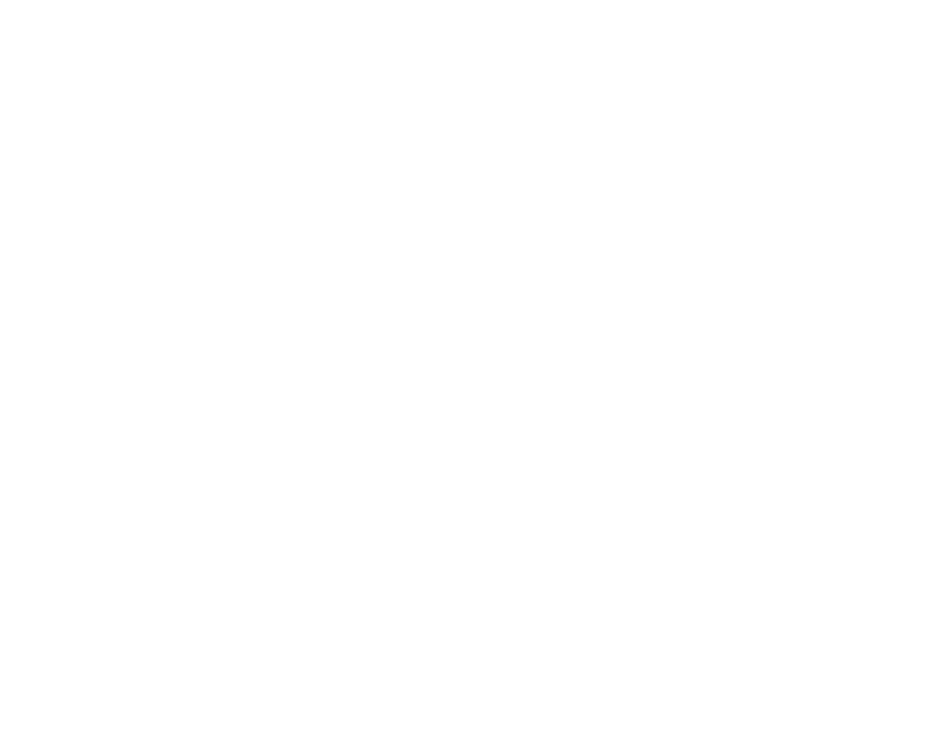
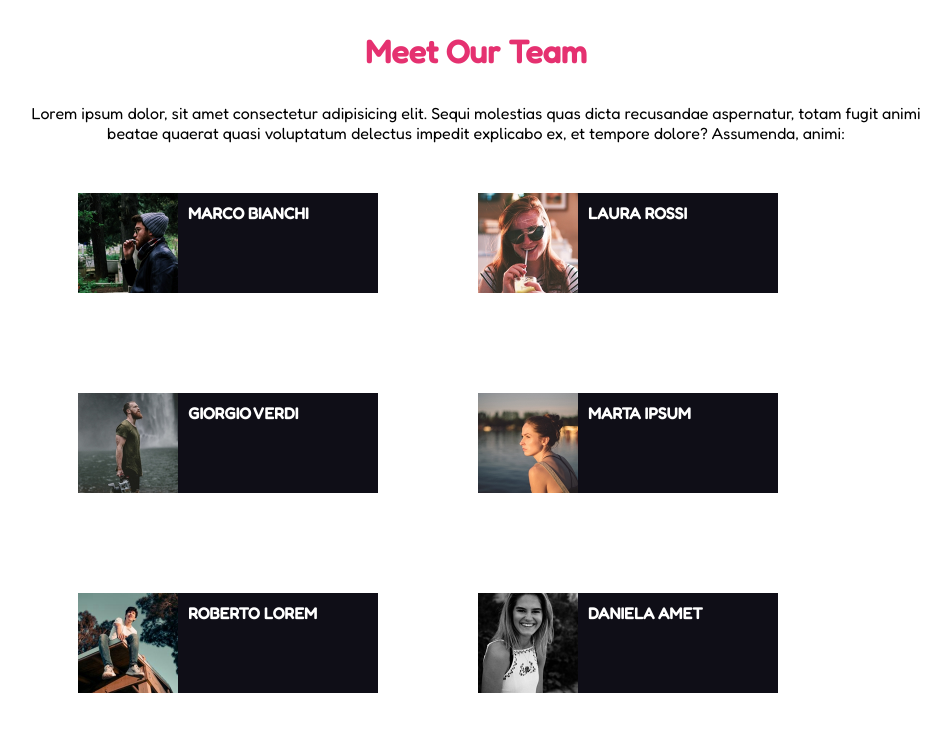
Before and after one commit to lawrencedulian/html-css-float-cards, a plain HTML site: page index.html in a window 1280 px wide. Shown: the whole page, without its empty margins (164-1115 px from the left). Drawn offline with Linux system fonts and the light colour scheme.

Commit message:
completed header, created profile boxes

```diff
--- a/css/style.css
+++ b/css/style.css
@@ -4,3 +4,76 @@
     padding: 0;
     box-sizing: border-box;
 }
+
+/* COMON */
+html {
+    font-family: 'Fredoka', sans-serif;
+    font-size: 100%;
+}
+
+h1 {
+    text-align: center;
+    padding: 1em;
+    color: #E53170;
+}
+
+p {
+    font-size: 1rem;
+    text-align: center;
+}
+body {
+    background-color: white;
+}
+
+.container {
+    width: 70%;
+    margin: 0 auto;
+}
+
+/* UTILITIES */
+.col {
+    width: calc(100% / 3);
+    float: left;
+    text-align: center;
+    margin: 50px;
+}
+
+.clearfix::after {
+    content: "";
+    display: table;
+    clear: both;
+}
+
+/* MAIN */
+/* Columns section */
+.column-section {
+    margin-bottom: 2em;
+}
+
+.column-section img {
+    height: 100px;
+}
+
+/* PROFILE BOXES */
+.profile {
+    width: 300px;
+    background-color: #0f0e17;
+}
+
+div>img{
+    float: left;
+}
+
+.name {
+    color: white;
+    font-size: 1.0rem;
+    float: left;
+    margin: 10px;
+}
+
+.job {
+    color: white;
+    font-size: 0.5rem;
+    float: left;
+    margin: 10px;
+}
--- a/index.html
+++ b/index.html
@@ -13,6 +13,53 @@
     <link rel="stylesheet" href="css/style.css">
 </head>
 <body>
+    <!-- HEADER -->
+    <header>
+        <h1>
+            Meet Our Team
+        </h1>
+    </header>
 
+    <!-- MAIN -->
+    <main>
+
+        <div class="container">
+        <p>Lorem ipsum dolor, sit amet consectetur adipisicing elit. Sequi molestias quas dicta recusandae aspernatur, totam fugit animi beatae quaerat quasi voluptatum delectus impedit explicabo ex, et tempore dolore? Assumenda, animi: </p>
+            <!-- COLUMN SECTION -->
+            <section class="column-section">
+                <div class="clearfix">
+                    <div class="col profile">
+                        <img src="img/male1.png" alt="">
+                        <strong class="name">MARCO BIANCHI</strong>
+                    </div>
+                    <div class="col profile">
+                        <img src="img/female1.png" alt="">
+                        <strong class="name">LAURA ROSSI</strong>
+                    </div>
+                    <div class="col profile">
+                        <img src="img/male2.png" alt="">
+                        <strong class="name">GIORGIO VERDI</strong>
+                    </div>
+                    <div class="col profile">
+                        <img src="img/female2.png" alt="">
+                        <strong class="name">MARTA IPSUM</strong>
+                    </div>
+                    <div class="col profile">
+                        <img src="img/male3.png" alt="">
+                        <strong class="name">ROBERTO LOREM</strong>
+                    </div>
+                    <div class="col profile">
+                        <img src="img/female3.png" alt="">
+                        <strong class="name">DANIELA AMET</strong>
+                    </div>
+                </div>
+            </section>
+        </div>
+
+
+
+
+
+    </main>
 </body>
 </html>
```
Also changed, not shown: assets/screen.png (deleted), img/female1.png (renamed from assets/img/female1.png), img/female2.png (renamed from assets/img/female2.png), img/female3.png (renamed from assets/img/female3.png), img/male1.png (renamed from assets/img/male1.png), img/male2.png (renamed from assets/img/male2.png), img/male3.png (renamed from assets/img/male3.png), 1 other file.
